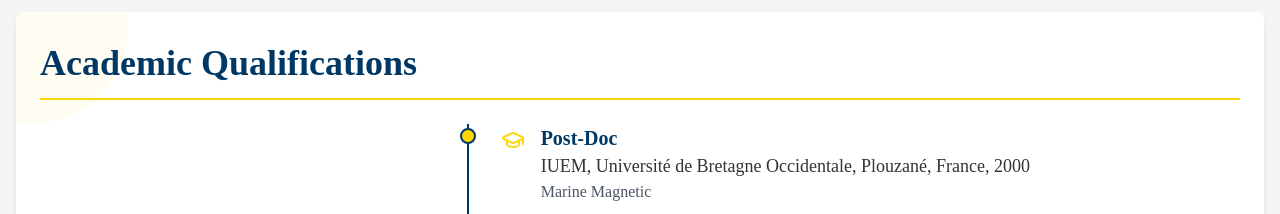
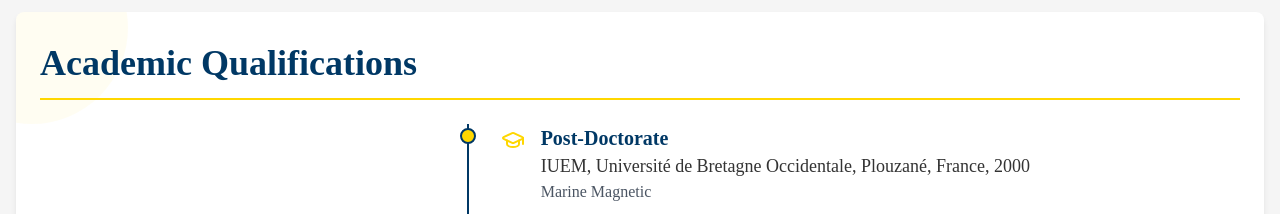
Before and after one commit to anilchaubey1/Portfolio, a Next.js app: page / in a window 1280 px wide. Shown: the part 820-1034 px from the top of the page. Built offline with nearby package versions, Linux system fonts and the light colour scheme.

Commit message:
Update academic-qualifications.tsx

```diff
--- a/components/academic-qualifications.tsx
+++ b/components/academic-qualifications.tsx
@@ -4,7 +4,7 @@ import Image from "next/image"
 const AcademicQualifications = () => {
   const qualifications = [
     {
-      degree: "Post-Doc",
+      degree: "Post-Doctorate",
       university: "IUEM, Université de Bretagne Occidentale, Plouzané, France",
       year: 2000,
       details: "Marine Magnetic",
```
